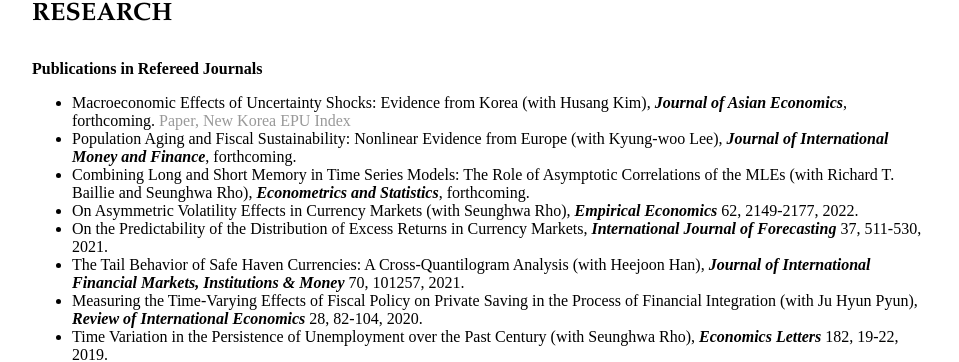
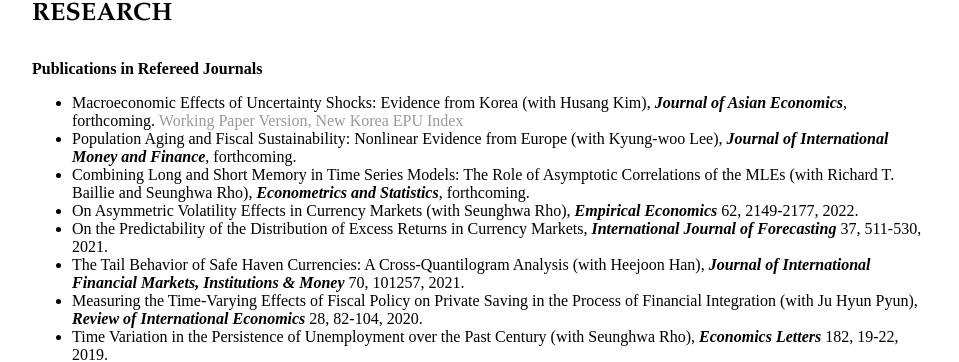
Before and after one commit to dooyeoncho/dooyeoncho.github.io, a Jekyll site: the page built from pages/research.html, in a window 1280 px wide. Shown: the part 146-508 px from the top of the page, without its empty margins (160-1119 px from the left). Built offline with Jekyll 4.4.1, drawn with Linux system fonts in a browser that asks for light colours.

Commit message:
Update research.html

```diff
--- a/pages/research.html
+++ b/pages/research.html
@@ -14,7 +14,7 @@
 
 <div><b>Publications in Refereed Journals</b>
 		<ul>
-			<li>Macroeconomic Effects of Uncertainty Shocks: Evidence from Korea (with Husang Kim), <em property="italic"><b>Journal of Asian Economics</b></em>, forthcoming. <a href="https://papers.ssrn.com/sol3/papers.cfm?abstract_id=4044587">Paper,</a> <a href="https://dooyeoncho.github.io/pages/new_korea_epu_index.html">New Korea EPU Index</a></li>
+			<li>Macroeconomic Effects of Uncertainty Shocks: Evidence from Korea (with Husang Kim), <em property="italic"><b>Journal of Asian Economics</b></em>, forthcoming. <a href="https://papers.ssrn.com/sol3/papers.cfm?abstract_id=4044587">Working Paper Version,</a> <a href="https://dooyeoncho.github.io/pages/new_korea_epu_index.html">New Korea EPU Index</a></li>
 			<li>Population Aging and Fiscal Sustainability: Nonlinear Evidence from Europe (with Kyung-woo Lee), <em property="italic"><b>Journal of International Money and Finance</b></em>, forthcoming.</li>
 			<li>Combining Long and Short Memory in Time Series Models: The Role of Asymptotic Correlations of the MLEs (with Richard T. Baillie and Seunghwa Rho), <em property="italic"><b>Econometrics and Statistics</b></em>, forthcoming.</li>
 			<li>On Asymmetric Volatility Effects in Currency Markets (with Seunghwa Rho), <em property="italic"><b>Empirical Economics</b></em> 62, 2149-2177, 2022.</li>
```
